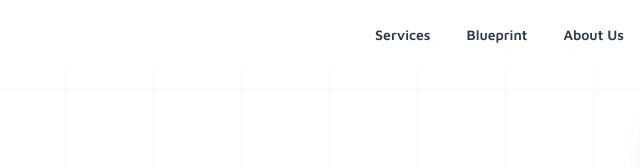
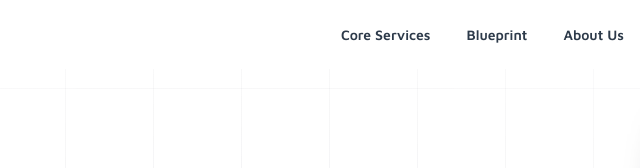
Before and after one commit to erikdrawz/brightside-company, a plain HTML site: page public/index.html in a window 1280 px wide. Shown: the top 168 px of the page, 375-1015 px from the left. Drawn offline with nearby package versions, Linux system fonts and the light colour scheme; a web font is replaced by a local one.

Commit message:
Rename the Services menu link to Core Services
Co-Authored-By: Claude Opus 5.5 <noreply@anthropic.com>

```diff
--- a/public/index.html
+++ b/public/index.html
@@ -323,7 +323,7 @@
     <div class="nav-inner">
       <a href="#hero" class="nav-logo"><span>brightside</span><span>company</span></a>
       <ul class="nav-links">
-        <li><a href="#services">Services</a></li>
+        <li><a href="#services">Core Services</a></li>
         <li><a href="#blueprint">Blueprint</a></li>
         <li><a href="#about">About Us</a></li>
         <li><a href="mailto:jenna@brightside-company.com" class="nav-cta">Get in Touch</a></li>
```
